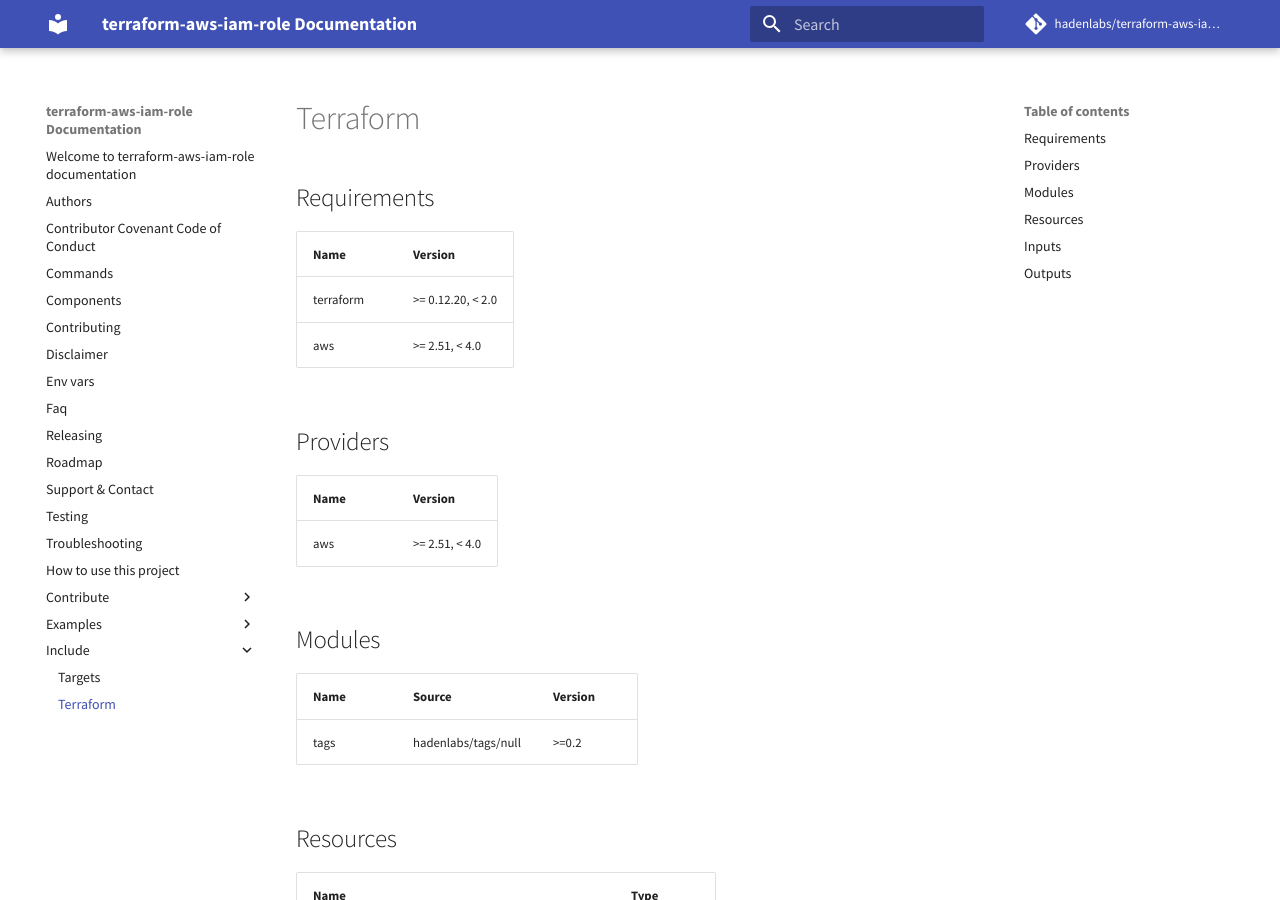
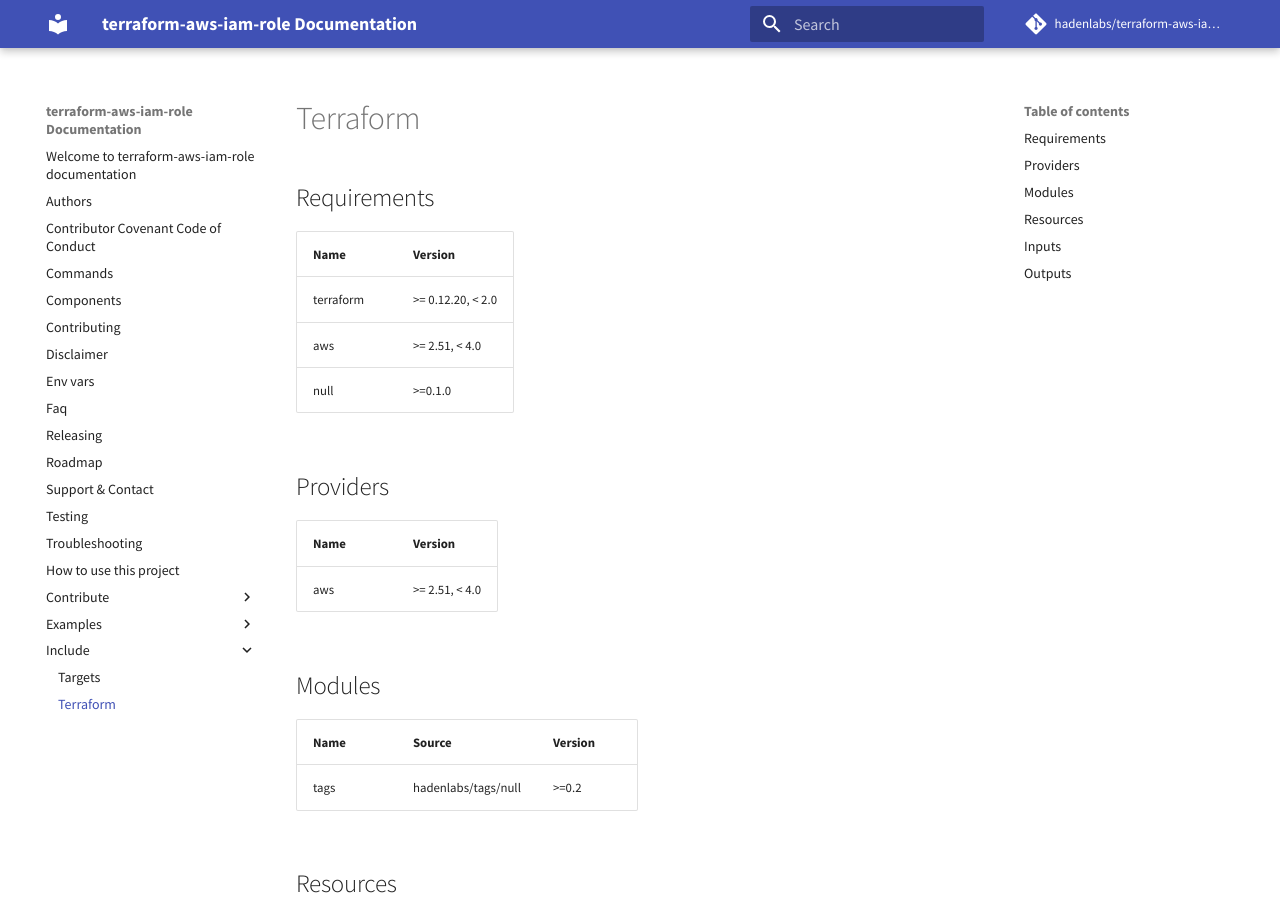
Before and after one commit to luismayta/terraform-aws-iam-role, an MkDocs documentation site: the page built from docs/include/terraform.md, in a window 1280 px wide and 900 px high. Built offline with MkDocs 1.6.1 and Material for MkDocs 9.7.7, drawn with Linux system fonts in a browser that asks for light colours; comment, search, counter and statistics services are not loaded.

```diff
--- a/docs/include/terraform.md
+++ b/docs/include/terraform.md
@@ -6,6 +6,7 @@
 |------|---------|
 | terraform | >= 0.12.20, < 2.0 |
 | aws | >= 2.51, < 4.0 |
+| null | >=0.1.0 |
 
 ## Providers
 
```
Also changed, not shown: README.md (+1 -0 lines).
